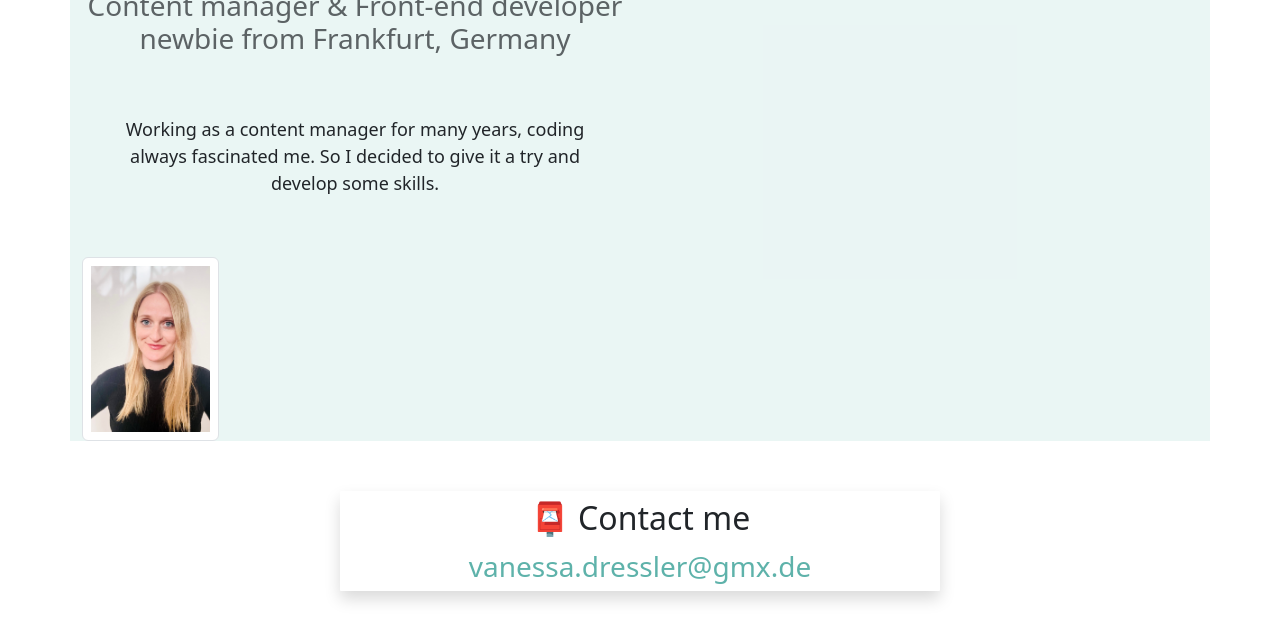
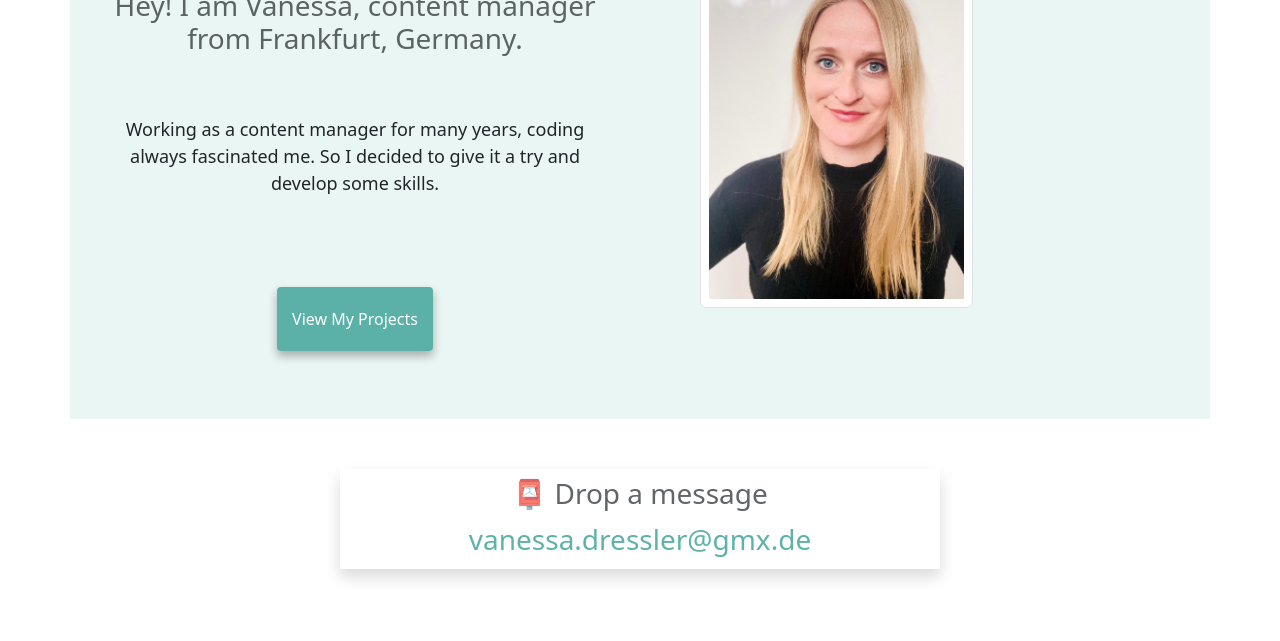
Before and after one commit to Vanessa3009/Responsive-homework, a website: page about.html in a window 1280 px wide. Shown: the part 230-871 px from the top of the page. After the commit the page ends 849 px from the top, so only its background shows below. Drawn offline with nearby package versions, Linux system fonts and the light colour scheme.

Commit message:
final changes about page

```diff
--- a/about.html
+++ b/about.html
@@ -45,7 +45,7 @@
             <ul class="navbar-nav">
               <li class="nav-item">
                 <a class="nav-link active" aria-current="page" href="index.html"
-                  >Home</a
+                  >Portfolio</a
                 >
               </li>
               <li class="nav-item">
@@ -63,9 +63,8 @@
       <div class="row">
         <div class="col-sm-6">
           <h1 class="mt-5">About me</h1>
-          <h3>
-            Content manager & Front-end developer newbie from Frankfurt, Germany
-          </h3>
+          <h3>Hey! I am Vanessa, content manager from Frankfurt, Germany.</h3>
+
           <div class="about-paragraphs">
             <p>
               Working as a content manager for many years, coding always
@@ -73,18 +72,24 @@
               skills.
             </p>
           </div>
-          <div class="col-sm-6">
-            <img
-              class="my-image img-thumbnail p-2 w-50"
-              src="images/Vanessa.jpg"
-              alt="me"
-            />
+          <div class="navigation-links mb-5">
+            <a href="index.html#portfolio" class="contact-link"
+              >View my projects</a
+            >
           </div>
+        </div>
+
+        <div class="col-sm-6">
+          <img
+            class="my-image img-thumbnail p-2 w-50 m-5"
+            src="images/Vanessa.jpg"
+            alt="me"
+          />
         </div>
       </div>
     </div>
     <div id="contact" class="contact-me shadow p-2">
-      <h2>📮 Contact me</h2>
+      <h3>📮 Drop a message</h3>
       <a href="mailto:vanessa.dressler@gmx.de" class="email-link">
         vanessa.dressler@gmx.de
       </a>
--- a/style.css
+++ b/style.css
@@ -14,7 +14,7 @@ h1,
 h2,
 h3 {
   text-align: center;
-  margin: 0;
+  margin: 20px;
 }
 
 h1 {
```
Also changed, not shown: index.html (+6 -8 lines).
